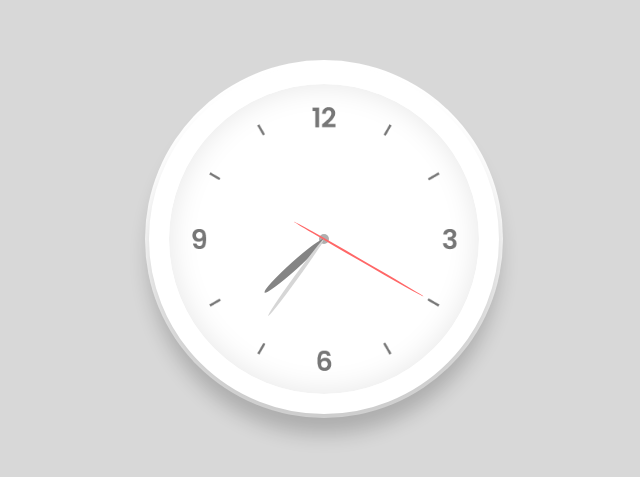
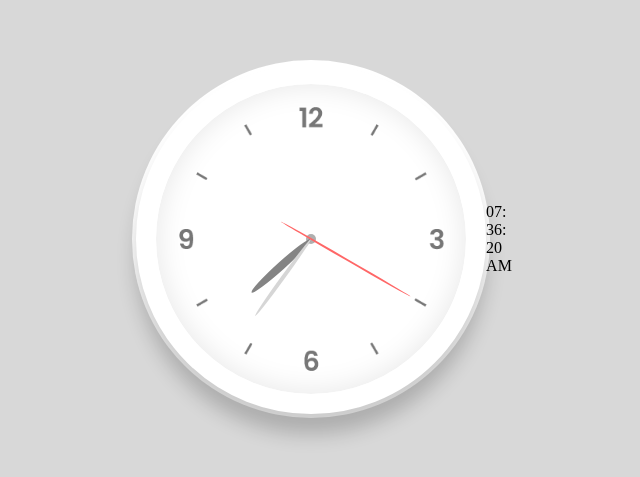
Before and after one commit to syedtabassum/clock, a plain HTML site: page index.html in a window 1280 px wide. Shown: the part 161-638 px from the top of the page, without its empty margins (316-956 px from the left). Drawn offline with Linux system fonts and the light colour scheme.

Commit message:
clock with digital mode

```diff
--- a/index.html
+++ b/index.html
@@ -18,21 +18,52 @@
             <div class="sc" id="sc"></div>
         </div>
     </div>
+    <div id="digitalclock">
+        <div id="hour"></div>
+        <div id="min"></div>
+        <div id="sec"></div>
+        <div id="ampm"></div>
+    </div>
     <script type="text/javascript">
-    const deg = 6;
     const hr = document.querySelector('#hr');
     const mn = document.querySelector('#mn');
     const sc = document.querySelector('#sc');
 
     setInterval(()=>{
         let day = new Date();
-        let hh = day.getHours()*30;
-        let mm = day.getMinutes()*deg;
-        let ss = day.getSeconds()*deg;
+        let hh = new Date().getHours()*30;
+        let mm = new Date().getMinutes()*6;
+        let ss = new Date().getSeconds()*6;
 
-        hr.style.transform = `rotateZ(${hh+(mm/12)}deg)`
+        hr.style.transform = `rotateZ(${hh+(mm/12)}deg)`;
         mn.style.transform =`rotateZ(${mm}deg)`;
         sc.style.transform =`rotateZ(${ss}deg)`;
+
+        let hour = document.querySelector('#hour');
+        let min = document.querySelector('#min');
+        let sec = document.querySelector('#sec');
+        let ampm = document.querySelector('#ampm');
+
+        let h = new Date().getHours();
+        let m = new Date().getMinutes();
+        let s = new Date().getSeconds();
+        let am = "AM";
+
+        if(h>12){
+            h= h-12;
+            am="PM";
+        }
+
+        h=h<10 ? '0'+h : h;
+        m=m<10 ? '0'+m : m;
+        s=s<10 ? '0'+s : s;
+
+        hour.innerHTML = h +':';
+        min.innerHTML = m +':';
+        sec.innerHTML = s + '&nbsp';
+        ampm.innerHTML = am;
+
+
 
     })
 
```
